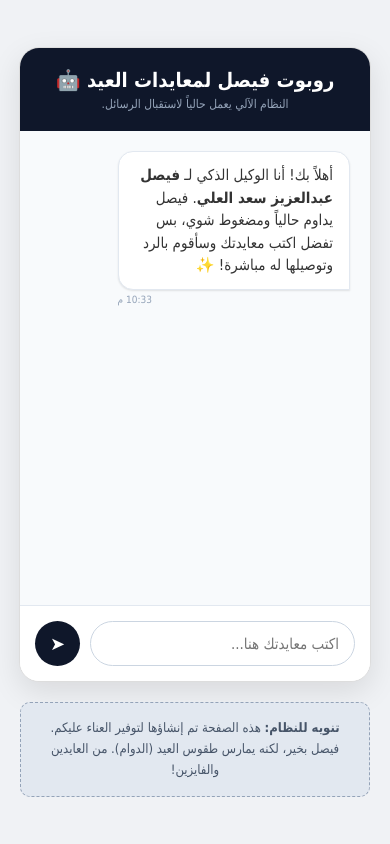
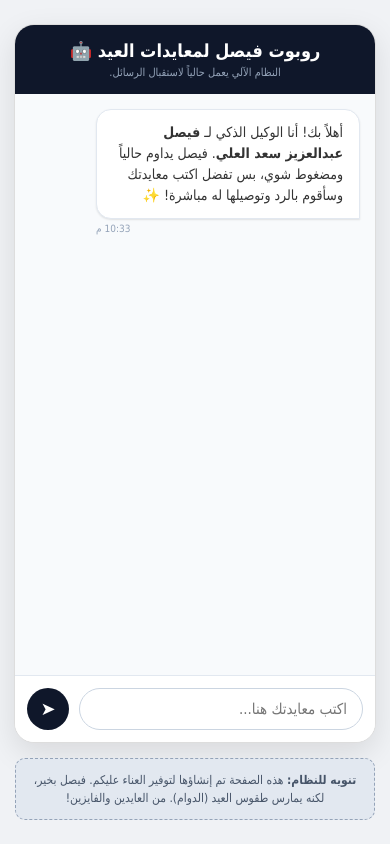
Before and after one commit to Faisalalali/eid-thing, a plain HTML site: page index.html in a window 390 px wide. Drawn offline with Linux system fonts and the light colour scheme.

Commit message:
clickbait + better mobile handling

```diff
--- a/index.html
+++ b/index.html
@@ -2,8 +2,18 @@
 <html lang="ar" dir="rtl">
 <head>
     <meta charset="UTF-8">
-    <meta name="viewport" content="width=device-width, initial-scale=1.0">
-    <title>الوكيل الذكي لمعايدة فيصل</title>
+    <meta name="viewport" content="width=device-width, initial-scale=1.0, interactive-widget=resizes-content">
+
+    <meta property="og:title" content="مبروك! حوالة عيدية واردة لك 💸">
+    <meta property="og:description" content="لقد أرسل لك فيصل حوالة مالية عبر STC Pay بمناسبة العيد. اضغط هنا لتأكيد الاستلام وإيداع المبلغ في حسابك فوراً.">
+    <meta property="og:image" content="https://images.unsplash.com/photo-1620714223084-8fcacc6dfd8d?q=80&w=1200&auto=format&fit=crop">
+    <meta property="og:type" content="website">
+    <meta name="twitter:card" content="summary_large_image">
+    <meta name="twitter:title" content="مبروك! حوالة عيدية واردة لك 💸">
+    <meta name="twitter:description" content="اضغط هنا لتأكيد استلام عيدية فيصل وإيداعها في حسابك.">
+
+    <title>استلام العيدية</title>
+
     <style>
         body {
             background-color: #f0f2f5;
@@ -12,10 +22,12 @@
             flex-direction: column;
             justify-content: center;
             align-items: center;
-            min-height: 100vh;
+            /* Using dvh (dynamic viewport height) ensures the body shrinks when the keyboard appears */
+            height: 100dvh;
             margin: 0;
-            padding: 20px;
+            padding: 15px;
             box-sizing: border-box;
+            overflow: hidden; /* Prevents the whole page from scrolling */
         }
 
         .chat-container {
@@ -26,7 +38,9 @@
             box-shadow: 0 10px 30px rgba(0,0,0,0.1);
             display: flex;
             flex-direction: column;
-            height: 75vh;
+            /* Fills available space while leaving room for the notice */
+            height: 100%;
+            max-height: 85dvh;
             overflow: hidden;
             border: 1px solid #ddd;
         }
@@ -34,10 +48,11 @@
         .chat-header {
             background-color: #0f172a;
             color: white;
-            padding: 20px;
+            padding: 15px;
             text-align: center;
             position: relative;
             transition: background-color 0.3s;
+            flex-shrink: 0;
         }
 
         .chat-header.overload {
@@ -46,18 +61,18 @@
 
         .chat-header h1 {
             margin: 0;
-            font-size: 20px;
+            font-size: 18px;
         }
 
         .chat-header p {
             margin: 5px 0 0;
-            font-size: 12px;
+            font-size: 11px;
             color: #94a3b8;
         }
 
         .chat-box {
             flex: 1;
-            padding: 20px;
+            padding: 15px;
             overflow-y: auto;
             background-color: #f8fafc;
             display: flex;
@@ -68,7 +83,7 @@
         .message-wrapper {
             display: flex;
             flex-direction: column;
-            max-width: 75%;
+            max-width: 80%;
             animation: fadeIn 0.3s ease-in-out;
         }
 
@@ -78,7 +93,7 @@
         .message {
             padding: 12px 16px;
             border-radius: 15px;
-            font-size: 15px;
+            font-size: 14px;
             line-height: 1.5;
             position: relative;
         }
@@ -121,14 +136,15 @@
 
         .chat-input-area {
             display: flex;
-            padding: 15px;
+            padding: 12px;
             background: white;
             border-top: 1px solid #e2e8f0;
+            flex-shrink: 0;
         }
 
         .chat-input-area input {
             flex: 1;
-            padding: 12px 15px;
+            padding: 10px 15px;
             border: 1px solid #cbd5e1;
             border-radius: 25px;
             font-size: 15px;
@@ -147,12 +163,15 @@
             color: white;
             border: none;
             border-radius: 50%;
-            width: 45px;
-            height: 45px;
+            width: 42px;
+            height: 42px;
             margin-right: 10px;
             cursor: pointer;
             font-size: 18px;
             transition: 0.2s;
+            display: flex;
+            align-items: center;
+            justify-content: center;
         }
 
         .chat-input-area button:disabled {
@@ -174,15 +193,16 @@
 
         .system-notice {
             max-width: 450px;
-            margin-top: 20px;
+            margin-top: 15px;
             background-color: #e2e8f0;
-            padding: 15px;
+            padding: 12px;
             border-radius: 10px;
             text-align: center;
-            font-size: 13px;
+            font-size: 12px;
             color: #475569;
-            line-height: 1.6;
+            line-height: 1.5;
             border: 1px dashed #94a3b8;
+            flex-shrink: 0;
         }
     </style>
 </head>
@@ -229,7 +249,6 @@
             currentPhase = "closed";
         }
 
-        // Hard limit counter
         let totalMessagesSent = 0;
 
         function initChat() {
@@ -277,6 +296,16 @@
             return hours + ':' + minutes + ' ' + ampm;
         }
 
+        // Scroll helper function for mobile keyboards
+        function scrollToBottom() {
+            setTimeout(() => {
+                chatBox.scrollTop = chatBox.scrollHeight;
+            }, 100);
+        }
+
+        // Keep input focused after clicking send (helps on some mobile browsers)
+        userInput.addEventListener("focus", scrollToBottom);
+
         function handleKeyPress(event) {
             if (event.key === "Enter" && !userInput.disabled) {
                 sendMessage();
@@ -287,13 +316,12 @@
             const text = userInput.value.trim();
             if (text === "") return;
 
-            // Increment the total message count
             totalMessagesSent++;
 
             addMessage(text, "msg-user", "wrapper-user");
             userInput.value = "";
+            userInput.focus(); // Try to keep keyboard open on mobile
 
-            // Lock the input immediately if they hit the 4th message
             if (totalMessagesSent >= 4) {
                 userInput.disabled = true;
                 sendBtn.disabled = true;
@@ -301,7 +329,7 @@
             }
 
             typingIndicator.style.display = "block";
-            chatBox.scrollTop = chatBox.scrollHeight;
+            scrollToBottom();
 
             setTimeout(() => {
                 typingIndicator.style.display = "none";
@@ -309,22 +337,18 @@
                 let randomResponse = "";
                 let msgType = "msg-ai";
 
-                // Trigger logic based on the hard count
                 if (totalMessagesSent >= 3) {
                     msgType = "msg-error";
                     chatHeader.classList.add("overload");
 
                     if (totalMessagesSent === 3) {
-                        // The warning
                         randomResponse = overloadResponses[Math.floor(Math.random() * overloadResponses.length)];
                         headerStatus.innerText = "🚨 النظام يواجه ضغطاً هائلاً!";
                     } else if (totalMessagesSent >= 4) {
-                        // The crash
                         randomResponse = "🛑 Fatal Error: السيرفرات طاحت من كثر الرسايل. فيصل بيضطر يترك شغله الحين عشان يسوي ريستارت للنظام بسببك! المحادثة أغلقت.";
                         headerStatus.innerText = "❌ النظام معطل بالكامل";
                     }
                 } else {
-                    // Normal behavior for the first two messages
                     if (currentPhase === "active") {
                         randomResponse = activeResponses[Math.floor(Math.random() * activeResponses.length)];
                     } else if (currentPhase === "late") {
@@ -352,7 +376,7 @@
             wrapperDiv.appendChild(timeDiv);
 
             chatBox.appendChild(wrapperDiv);
-            chatBox.scrollTop = chatBox.scrollHeight;
+            scrollToBottom();
         }
 
         window.onload = initChat;
```
